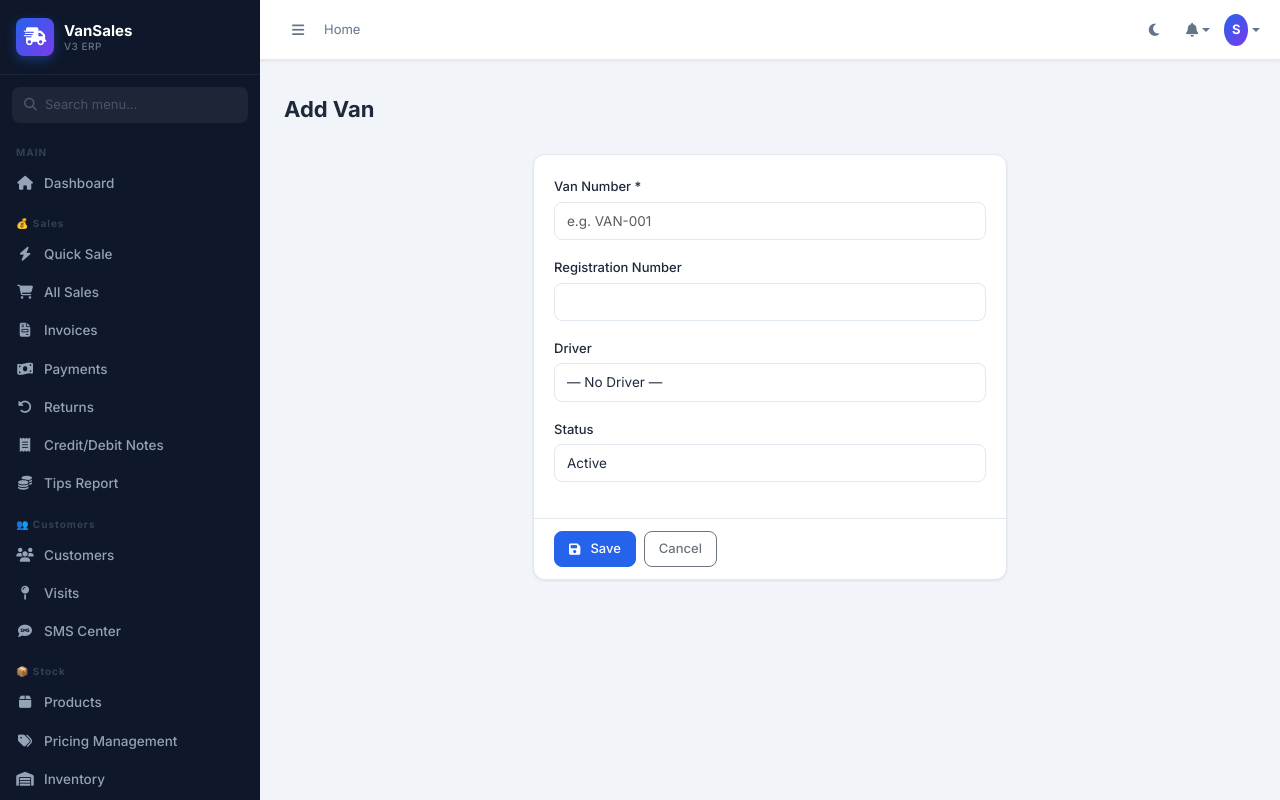
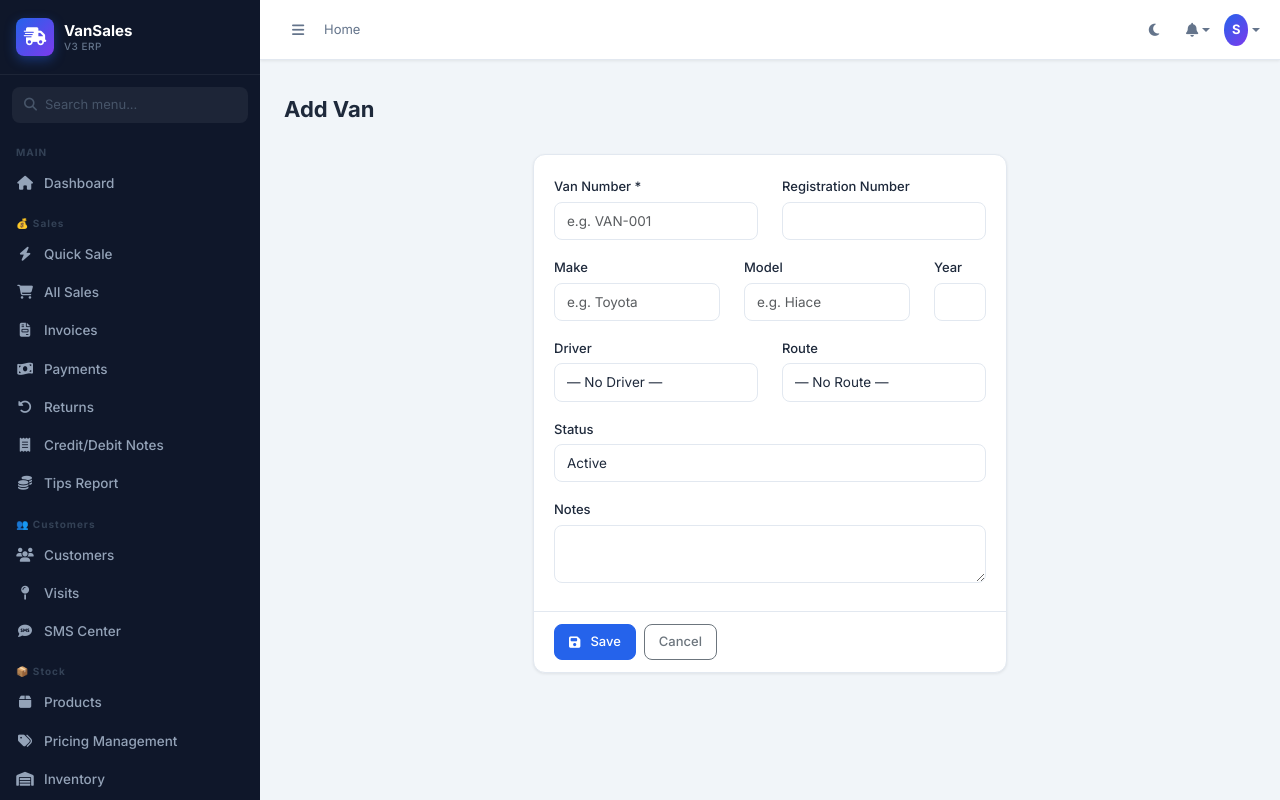
Before and after one commit to itmhikizaro08-hub/van-sale-v3, a Flask app: page /vans/add in a window 1280 px wide. Run offline with Flask 3, Linux system fonts and the light colour scheme; a user stored in the database is signed in; data comes from the database, SQL or seed files in the repository; data that the repository does not hold is empty; some libraries are stand-ins or nearby versions.

Commit message:
Upgrade Vans: expose missing fields, fix status badge, add delete
Same gap as the Drivers upgrade: make, model, year, route, and notes
were all already read and saved by add()/edit(), and the van detail
page already displayed them - but the add/edit form itself never had
inputs for any of them, so they could never actually be set.

Also: the status badge used a hand-rolled active/inactive check
instead of the model's own status_badge property, so a van in
'maintenance' rendered the same gray as 'inactive'; 'Maintenance'
wasn't even selectable as a status; and there was no delete button or
duplicate van-number prevention, matching Products/Drivers.

Co-Authored-By: Claude Sonnet 5 <noreply@anthropic.com>

```diff
--- a/routes/vans.py
+++ b/routes/vans.py
@@ -52,8 +52,14 @@ def add():
     drivers = Driver.query.filter_by(status='active').all()
     routes = Route.query.filter_by(status='active').all()
     if request.method == 'POST':
+        van_number = request.form['van_number'].strip()
+        existing = Van.query.filter(db.func.lower(Van.van_number) == van_number.lower()).first()
+        if existing:
+            flash(f'A van numbered "{van_number}" already exists. Edit it instead, or use a different number.', 'warning')
+            return redirect(url_for('vans.add'))
+
         van = Van(
-            van_number=request.form['van_number'],
+            van_number=van_number,
             registration_number=request.form.get('registration_number'),
             make=request.form.get('make'),
             model=request.form.get('model'),
@@ -119,7 +125,15 @@ def edit(van_id):
     drivers = Driver.query.filter_by(status='active').all()
     routes = Route.query.filter_by(status='active').all()
     if request.method == 'POST':
-        van.van_number = request.form['van_number']
+        van_number = request.form['van_number'].strip()
+        existing = Van.query.filter(
+            Van.id != van.id, db.func.lower(Van.van_number) == van_number.lower()
+        ).first()
+        if existing:
+            flash(f'A van numbered "{van_number}" already exists.', 'warning')
+            return redirect(url_for('vans.edit', van_id=van.id))
+
+        van.van_number = van_number
         van.registration_number = request.form.get('registration_number')
         van.make = request.form.get('make')
         van.model = request.form.get('model')
@@ -132,6 +146,17 @@ def edit(van_id):
         flash('Van updated!', 'success')
         return redirect(url_for('vans.view', van_id=van.id))
     return render_template('vans/form.html', van=van, drivers=drivers, routes=routes)
+
+
+@vans_bp.route('/<int:van_id>/delete', methods=['POST'])
+@login_required
+def delete(van_id):
+    if not current_user.can_write('vans'):
+        return jsonify({'error': 'Permission denied'}), 403
+    van = Van.query.get_or_404(van_id)
+    van.status = 'inactive'
+    db.session.commit()
+    return jsonify({'success': True})
 
 
 @vans_bp.route('/stock')
--- a/templates/vans/form.html
+++ b/templates/vans/form.html
@@ -2,9 +2,20 @@
 <div class="page-header"><h1 class="page-title">{{ 'Edit' if van else 'Add' }} Van</h1></div>
 <div class="row justify-content-center"><div class="col-md-6">
 <form method="POST"><div class="card"><div class="card-body">
-  <div class="mb-3"><label class="form-label">Van Number *</label><input type="text" name="van_number" class="form-control" value="{{ van.van_number if van else '' }}" required placeholder="e.g. VAN-001"></div>
-  <div class="mb-3"><label class="form-label">Registration Number</label><input type="text" name="registration_number" class="form-control" value="{{ van.registration_number if van else '' }}"></div>
-  <div class="mb-3"><label class="form-label">Driver</label><select name="driver_id" class="form-select"><option value="">— No Driver —</option>{% for d in drivers %}<option value="{{ d.id }}" {{ 'selected' if van and van.driver_id == d.id }}>{{ d.name }}</option>{% endfor %}</select></div>
-  <div class="mb-3"><label class="form-label">Status</label><select name="status" class="form-select"><option value="active" {{ 'selected' if not van or van.status=='active' }}>Active</option><option value="inactive" {{ 'selected' if van and van.status=='inactive' }}>Inactive</option></select></div>
+  <div class="row">
+    <div class="col-md-6 mb-3"><label class="form-label">Van Number *</label><input type="text" name="van_number" class="form-control" value="{{ van.van_number if van else '' }}" required placeholder="e.g. VAN-001"></div>
+    <div class="col-md-6 mb-3"><label class="form-label">Registration Number</label><input type="text" name="registration_number" class="form-control" value="{{ van.registration_number if van else '' }}"></div>
+  </div>
+  <div class="row">
+    <div class="col-md-5 mb-3"><label class="form-label">Make</label><input type="text" name="make" class="form-control" placeholder="e.g. Toyota" value="{{ van.make if van else '' }}"></div>
+    <div class="col-md-5 mb-3"><label class="form-label">Model</label><input type="text" name="model" class="form-control" placeholder="e.g. Hiace" value="{{ van.model if van else '' }}"></div>
+    <div class="col-md-2 mb-3"><label class="form-label">Year</label><input type="number" name="year" class="form-control" min="1980" max="2100" value="{{ van.year if van else '' }}"></div>
+  </div>
+  <div class="row">
+    <div class="col-md-6 mb-3"><label class="form-label">Driver</label><select name="driver_id" class="form-select"><option value="">— No Driver —</option>{% for d in drivers %}<option value="{{ d.id }}" {{ 'selected' if van and van.driver_id == d.id }}>{{ d.name }}</option>{% endfor %}</select></div>
+    <div class="col-md-6 mb-3"><label class="form-label">Route</label><select name="route_id" class="form-select"><option value="">— No Route —</option>{% for r in routes %}<option value="{{ r.id }}" {{ 'selected' if van and van.route_id == r.id }}>{{ r.route_name }}</option>{% endfor %}</select></div>
+  </div>
+  <div class="mb-3"><label class="form-label">Status</label><select name="status" class="form-select"><option value="active" {{ 'selected' if not van or van.status=='active' }}>Active</option><option value="inactive" {{ 'selected' if van and van.status=='inactive' }}>Inactive</option><option value="maintenance" {{ 'selected' if van and van.status=='maintenance' }}>Maintenance</option></select></div>
+  <div class="mb-2"><label class="form-label">Notes</label><textarea name="notes" class="form-control" rows="2">{{ van.notes if van else '' }}</textarea></div>
 </div><div class="card-footer d-flex gap-2"><button type="submit" class="btn btn-primary"><i class="fas fa-save me-1"></i>Save</button><a href="{{ url_for('vans.index') }}" class="btn btn-outline-secondary">Cancel</a></div></div></form>
 </div></div>{% endblock %}
--- a/templates/vans/index.html
+++ b/templates/vans/index.html
@@ -32,12 +32,16 @@
       <td class="fs-12">{{ v.registration_number or '—' }}</td>
       <td class="fs-12">{{ v.driver.name if v.driver else '—' }}</td>
       <td class="fs-12 text-muted">{{ v.route.route_name if v.route else '—' }}</td>
-      <td><span class="badge {{ 'bg-success' if v.status == 'active' else 'bg-secondary' }}">{{ v.status|title }}</span></td>
+      <td><span class="badge {{ v.status_badge }}">{{ v.status|title }}</span></td>
       <td>
         <div class="d-flex gap-1">
           <a href="{{ url_for('vans.view', van_id=v.id) }}" class="btn btn-icon btn-sm btn-outline-primary"><i class="fas fa-eye"></i></a>
           {% if current_user.can_write('vans') %}
           <a href="{{ url_for('vans.edit', van_id=v.id) }}" class="btn btn-icon btn-sm btn-outline-secondary"><i class="fas fa-edit"></i></a>
+          <button class="btn btn-icon btn-sm btn-outline-danger" title="Delete"
+                  data-action-url="{{ url_for('vans.delete', van_id=v.id) }}"
+                  data-confirm="Delete {{ v.van_number }}? It will be marked inactive; loading/offload/stock history is kept."
+                  data-success-msg="Van deleted."><i class="fas fa-trash"></i></button>
           {% endif %}
         </div>
       </td>
--- a/templates/vans/view.html
+++ b/templates/vans/view.html
@@ -12,7 +12,7 @@
       <h1 class="page-title mb-0">{{ van.van_number }}</h1>
       <div class="d-flex align-items-center gap-2 mt-1">
         <code class="fs-12">{{ van.registration_number or '—' }}</code>
-        <span class="badge {{ 'bg-success' if van.status == 'active' else 'bg-secondary' }}">{{ van.status|title }}</span>
+        <span class="badge {{ van.status_badge }}">{{ van.status|title }}</span>
       </div>
     </div>
   </div>
```
